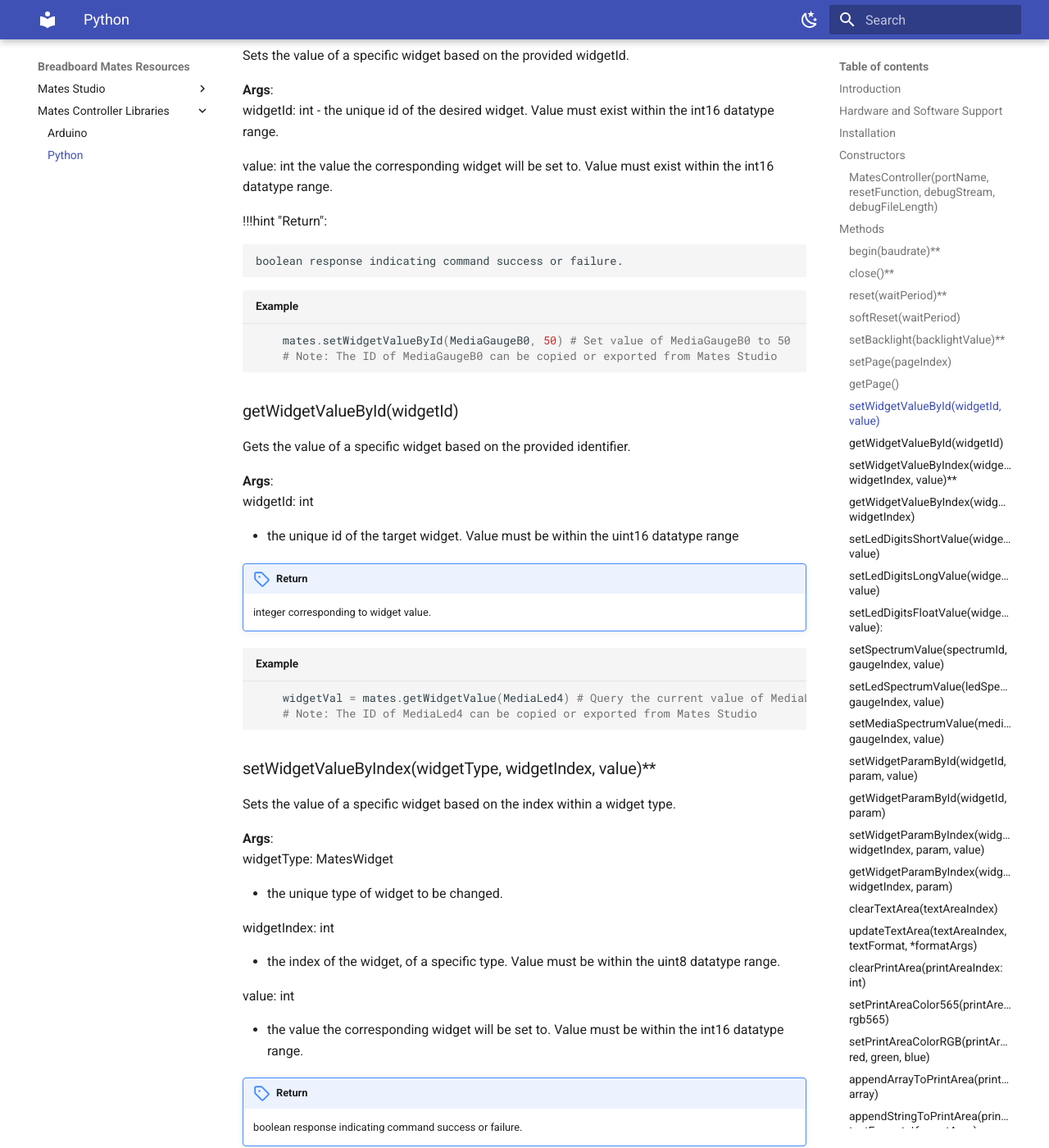
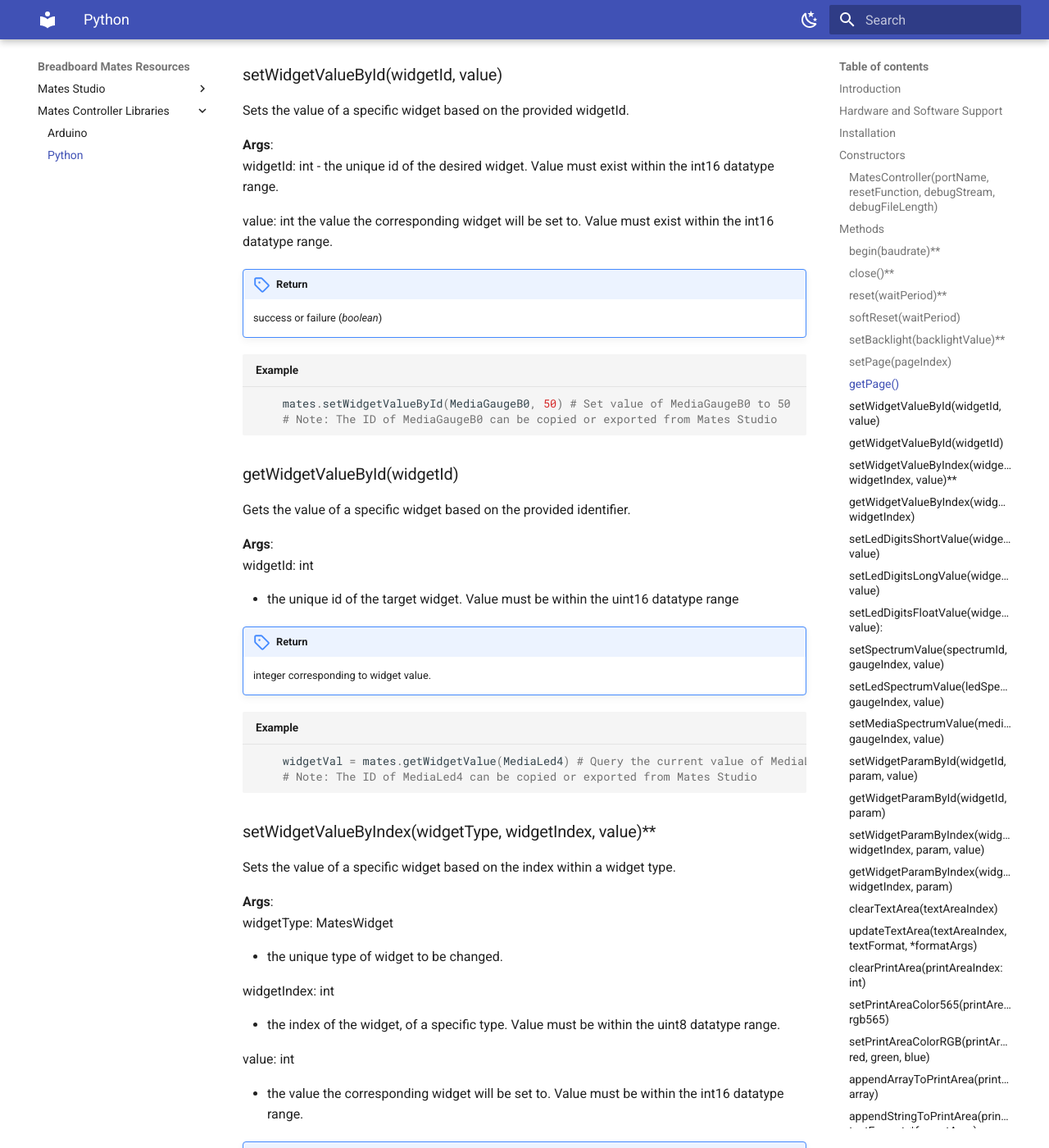
Before and after one commit to iSOLveIT/mkdocs-gen, an MkDocs documentation site: the page built from docs/controller/python-mates-controller.md, in a window 1280 px wide and 1400 px high, scrolled down 4866 px. Shown: the whole window at 82% size. Built offline with MkDocs 1.6.1 and Material for MkDocs 9.7.7, drawn with Linux system fonts in a browser that asks for light colours; some of the changed text lies outside the part shown.

Commit message:
Fixed commit issues due to git log errors

````diff
--- a/docs/controller/python-mates-controller.md
+++ b/docs/controller/python-mates-controller.md
@@ -60,7 +60,9 @@
 MatesController mates = MatesController("COM10", resetFunction=resetModule,debugStream=output_file, debugFileLength=0)
 ```
 
-**Note:** _If a debug file is specified, it should be opened using either 'w+' or 'r+' before running the begin() function of this library._
+!!!note
+
+    If a debug file is specified, it should be opened using either 'w+' or 'r+' before running the begin() function of this library.
 
 ## Methods
 
@@ -90,7 +92,7 @@
 
 **Args**:
 
-void.
+void
 
 !!!hint "Return"
 
@@ -151,7 +153,7 @@
 
 - intensity of backlight. Value must be between 0 and 15, and within the uint8 datatype range.
 
-!!!hint "Return":
+!!!hint "Return"
 
     boolean response indicating command success or failure.
 
@@ -203,9 +205,9 @@
     the value the corresponding widget will be set to.
     Value must exist within the int16 datatype range.
 
-!!!hint "Return":
+!!!hint "Return"
 
-    boolean response indicating command success or failure.
+    success or failure (_boolean_)
 
 ```python title="Example"
     mates.setWidgetValueById(MediaGaugeB0, 50) # Set value of MediaGaugeB0 to 50
@@ -255,7 +257,9 @@
     mates.setWidgetValue(MATES_MEDIA_GAUGE_B, 0, 50) # Set value of MediaGaugeB0 to 50
 ```
 
-**Note:** _All applicable widget types are listed in [here](keywords/widgets.md)._
+!!!note
+
+    All applicable widget types are listed in [here](keywords/widgets.md).
 
 
 ### getWidgetValueByIndex(widgetType, widgetIndex)
@@ -280,7 +284,9 @@
 widgetVal = mates.getWidgetValue(MATES_MEDIA_LED, 4) # Query the current value of MediaLed4
 ```
 
-**Note:** _This function is not applicable to **Int32** and **Float** LedDigits_
+!!!note
+
+    This function is not applicable to _Int32_ and _Float_ LedDigits
 
 
 ### setLedDigitsShortValue(widgetIndex, value)
@@ -306,7 +312,9 @@
 mates.setLedDigitsShortValue(2, 50) # Set value of LedDigits2 to 50
 ```
 
-**Note:** _This function is only applicable for **Int16** LedDigits_
+!!!note
+
+    This function is only applicable for _Int16_ LedDigits
 
 
 ### setLedDigitsLongValue(widgetIndex, value)
@@ -331,7 +339,9 @@
 mates.setLedDigitsLongValue(2, 50) # Set value of LedDigits2 to 50
 ```
 
-**Note:** _This function is only applicable for **Int32** LedDigits_
+!!!note
+
+    This function is only applicable for _Int32_ LedDigits
 
 
 ### setLedDigitsFloatValue(widgetIndex, value):
@@ -897,7 +909,7 @@
 
 !!!hint "Return"
 
-    void.
+    void
 
 ```python title="Example"
 # Prints library version and compatible Mates Studio version to debug serial
````
Also changed, not shown: other parts of docs/controller/python-mates-controller.md (+3 -1 lines), docs/controller/bbm-python-mates-controller.md (added), docs/controller/c-mates-controller.md (added), docs/controller/micropython-mates-controller.md (added), docs/controller/rpi-python-mates-controller.md (added).
